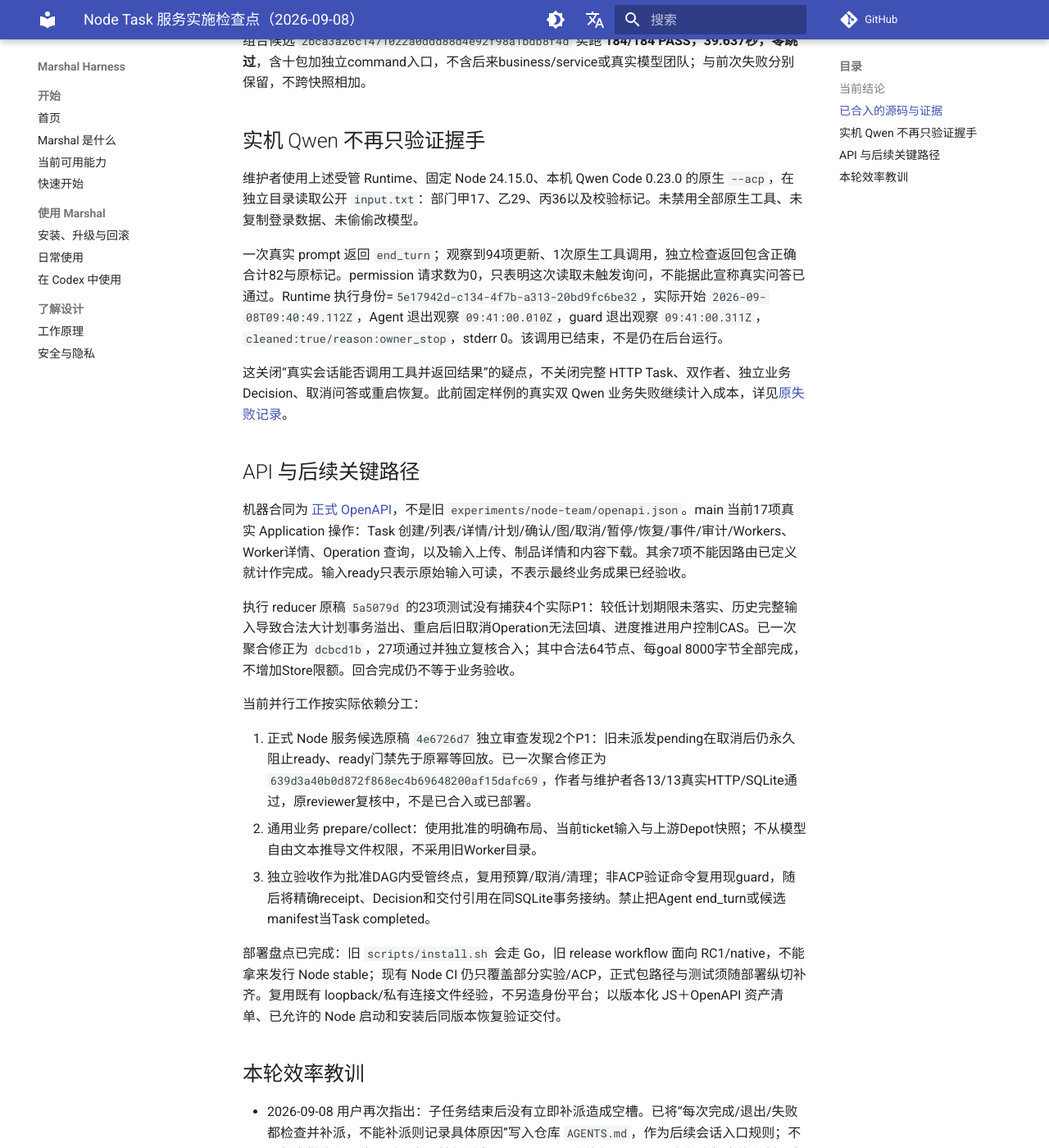
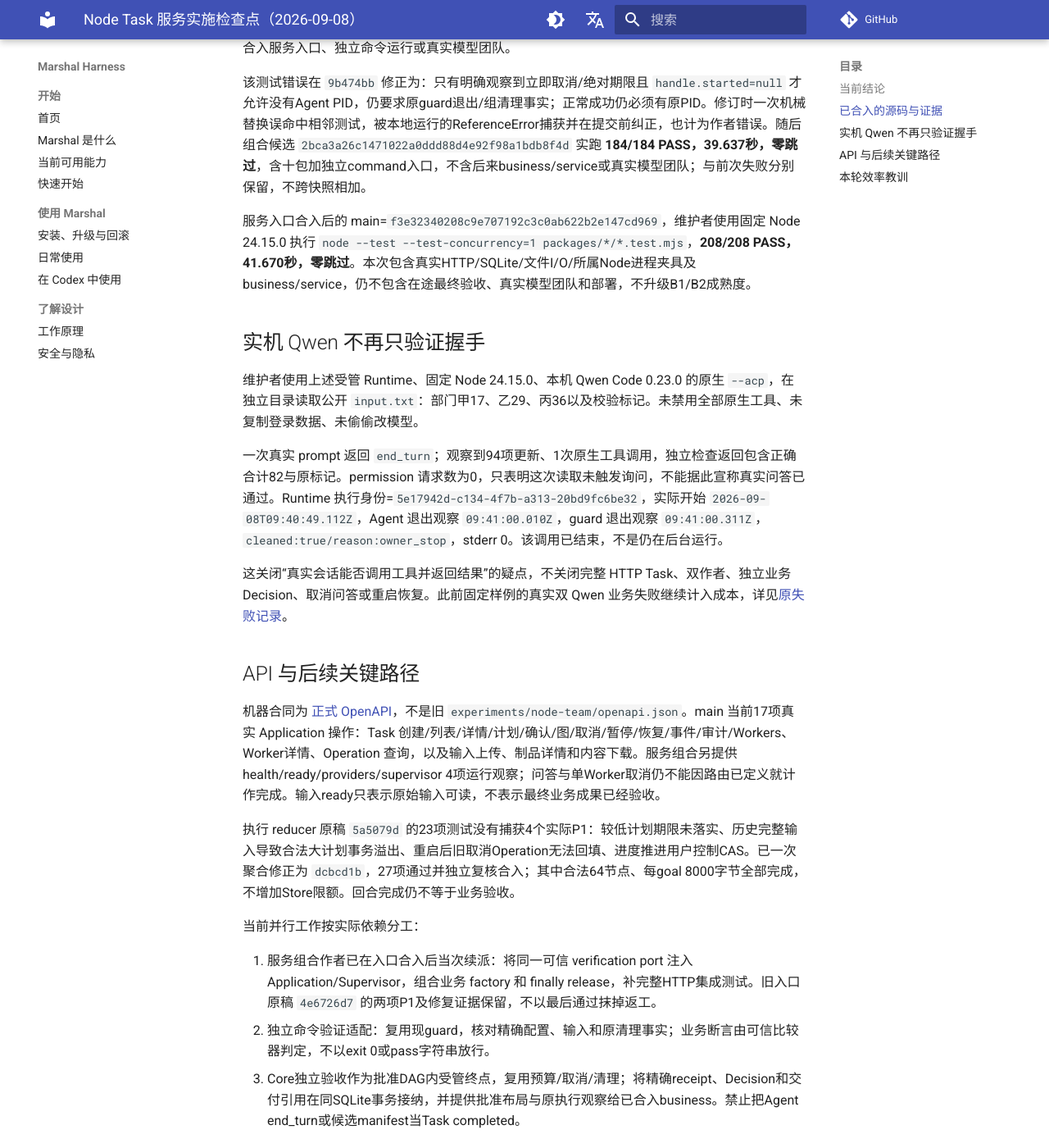
Before and after one commit to chiga0/marshal-harness, an MkDocs documentation site: the page built from docs/node-task-service-status-2026-09-08.md, in a window 1280 px wide and 1400 px high, scrolled down 2246 px. Shown: the whole window at 82% size. Built offline with MkDocs 1.6.1 and Material for MkDocs 9.7.7, drawn with Linux system fonts in a browser that asks for light colours; comment, search, counter and statistics services are not loaded; some of the changed text lies outside the part shown.

Commit message:
docs: record integrated HTTP service and 208-test checkpoint

```diff
--- a/docs/node-task-service-status-2026-09-08.md
+++ b/docs/node-task-service-status-2026-09-08.md
@@ -2,7 +2,7 @@
 
 ## 当前结论
 
-正式主线是 ADR0088 的 Node-only Task 服务，不再扩充固定订单实验。当前代码集成基线 main=`90591d5e37e6e6eac247f6e19efae853232b9ada`，已包含正式 HTTP、唯一 SQLite、Task 控制/执行 reducer、受管 ACP、Supervisor、输入上传/制品下载、不可变文件物化、通用业务文件适配、独立验证命令运行和独立 HTTP 客户端。**正式服务入口仍为审查候选，完整自主交付和 API-STABLE 尚未完成**。B1/B2 保持 IN_PROGRESS，B3 保持 PLANNED；实验双 Pi 成功与正式组件证据分开。
+正式主线是 ADR0088 的 Node-only Task 服务，不再扩充固定订单实验。当前代码集成基线 main=`f3e32340208c9e707192c3c0ab622b2e147cd969`，已包含正式 HTTP、唯一 SQLite、Task 控制/执行 reducer、受管 ACP、Supervisor、输入上传/制品下载、不可变文件物化、通用业务文件适配、独立验证命令运行、独立 HTTP 客户端与正式服务入口。**服务组合已合入；完整自主交付和 API-STABLE 尚未完成**。B1/B2 保持 IN_PROGRESS，B3 保持 PLANNED；实验双 Pi 成功与正式组件证据分开。
 
 最新已知 origin/main=`ba2196bea33e6f007809f75f9671928c892bfa11`（此前 fetch 结果，本检查点未重新查询远端），pendingRemoteSync=true。本表记录的是本地 merge，不表示远端 main 已同步、CI 已运行或已发行。
 
@@ -23,6 +23,7 @@
 | 自驱Supervisor及失败先fence | `ee36d7a5221b8d7dacf6a6246f8dcde3edaced90` | `71e0c1fb06314a5abf73f4f4464e5dea81691605` | 原唯一P1聚合修复，同reviewer37/37通过；cleanup等待中不再派同Task下游，其他Task继续 |
 | 独立验证命令运行 | `9b474bbd6c014e6756972a119488b8635589d071` | `22d536044c557f1a650410fc1627875af23f4857` | 独立review无P0/P1，21/21真实Node运行组合通过；复用原guard，不伪造ACP end_turn或业务通过 |
 | 通用业务文件适配 | `f594271df2f1a1264add304391a316dfb3b4802e` | `90591d5e37e6e6eac247f6e19efae853232b9ada` | root独立逐行审查及39/39 business/files/depot组合通过；作者受git写入限制，由root核对三文件SHA后提交；仍需Core批准布局/执行观察端口 |
+| 正式 Node HTTP 服务组合 | `639d3a40b0d872f868ec4b69648200af15dafc69` | `f3e32340208c9e707192c3c0ab622b2e147cd969` | 2项恢复P1一次聚合修正并由同reviewer关闭；维护者13/13真实HTTP/SQLite通过，reviewer另有17项真实SQLite/depot断言；并非模型团队或实机部署 |
 
 ACP Provider 和 ArtifactDepot 的定向测试、diff-check、secret scan、merge-tree 均通过后本地合入。本轮不调用 Marshal 原生二进制，不生成临时原生 checker。统计保留各包/各 source 范围，不把不同快照的测试数相加宣称完整 release 回归。
 
@@ -31,6 +32,8 @@ ACP Provider 和 ArtifactDepot 的定向测试、diff-check、secret scan、merg
 后续组合 `5f511abe` 的八包验证为 **140/140 PASS，29.734秒，零跳过**。最新 `71e0c1fb` 的十包组合为 **178/179 PASS，44.906秒，零跳过**，不是全绿：ACP Provider期限测试在启动前已合法截止，但测试辅助函数无条件读取不存在的 `started.guardPid`，抛出 TypeError。已保留失败，正在将断言区分实际未启动与已启动清理；不能用增加期限或重复运行把原失败抹掉。该组合不含未合入服务入口、独立命令运行或真实模型团队。
 
 该测试错误在 `9b474bb` 修正为：只有明确观察到立即取消/绝对期限且 `handle.started=null` 才允许没有Agent PID，仍要求原guard退出/组清理事实；正常成功仍必须有原PID。修订时一次机械替换误命中相邻测试，被本地运行的ReferenceError捕获并在提交前纠正，也计为作者错误。随后组合候选 `2bca3a26c1471022a0ddd88d4e92f98a1bdb8f4d` 实跑 **184/184 PASS，39.637秒，零跳过**，含十包加独立command入口，不含后来business/service或真实模型团队；与前次失败分别保留，不跨快照相加。
+
+服务入口合入后的 main=`f3e32340208c9e707192c3c0ab622b2e147cd969`，维护者使用固定 Node 24.15.0 执行 `node --test --test-concurrency=1 packages/*/*.test.mjs`，**208/208 PASS，41.670秒，零跳过**。本次包含真实HTTP/SQLite/文件I/O/所属Node进程夹具及business/service，仍不包含在途最终验收、真实模型团队和部署，不升级B1/B2成熟度。
 
 ## 实机 Qwen 不再只验证握手
 
@@ -42,15 +45,15 @@ ACP Provider 和 ArtifactDepot 的定向测试、diff-check、secret scan、merg
 
 ## API 与后续关键路径
 
-机器合同为 [正式 OpenAPI](../packages/task-api/openapi.json)，不是旧 `experiments/node-team/openapi.json`。main 当前17项真实 Application 操作：Task 创建/列表/详情/计划/确认/图/取消/暂停/恢复/事件/审计/Workers、Worker详情、Operation 查询，以及输入上传、制品详情和内容下载。其余7项不能因路由已定义就计作完成。输入ready只表示原始输入可读，不表示最终业务成果已经验收。
+机器合同为 [正式 OpenAPI](../packages/task-api/openapi.json)，不是旧 `experiments/node-team/openapi.json`。main 当前17项真实 Application 操作：Task 创建/列表/详情/计划/确认/图/取消/暂停/恢复/事件/审计/Workers、Worker详情、Operation 查询，以及输入上传、制品详情和内容下载。服务组合另提供 health/ready/providers/supervisor 4项运行观察；问答与单Worker取消仍不能因路由已定义就计作完成。输入ready只表示原始输入可读，不表示最终业务成果已经验收。
 
 执行 reducer 原稿 `5a5079d` 的23项测试没有捕获4个实际P1：较低计划期限未落实、历史完整输入导致合法大计划事务溢出、重启后旧取消Operation无法回填、进度推进用户控制CAS。已一次聚合修正为 `dcbcd1b`，27项通过并独立复核合入；其中合法64节点、每goal 8000字节全部完成，不增加Store限额。回合完成仍不等于业务验收。
 
 当前并行工作按实际依赖分工：
 
-1. 正式 Node 服务候选原稿 `4e6726d7` 独立审查发现2个P1：旧未派发pending在取消后仍永久阻止ready、ready门禁先于原幂等回放。已一次聚合修正为 `639d3a40b0d872f868ec4b69648200af15dafc69`，作者与维护者各13/13真实HTTP/SQLite通过，原reviewer复核中，不是已合入或已部署。
-2. 通用业务 prepare/collect：使用批准的明确布局、当前ticket输入与上游Depot快照；不从模型自由文本推导文件权限，不采用旧Worker目录。
-3. 独立验收作为批准DAG内受管终点，复用预算/取消/清理；非ACP验证命令复用现guard，随后将精确receipt、Decision和交付引用在同SQLite事务接纳。禁止把Agent end_turn或候选manifest当Task completed。
+1. 服务组合作者已在入口合入后当次续派：将同一可信 verification port 注入 Application/Supervisor，组合业务 factory 和 finally release，补完整HTTP集成测试。旧入口原稿 `4e6726d7` 的两项P1及修复证据保留，不以最后通过抹掉返工。
+2. 独立命令验证适配：复用现guard，核对精确配置、输入和原清理事实；业务断言由可信比较器判定，不以exit 0或pass字符串放行。
+3. Core独立验收作为批准DAG内受管终点，复用预算/取消/清理；将精确receipt、Decision和交付引用在同SQLite事务接纳，并提供批准布局与原执行观察给已合入business。禁止把Agent end_turn或候选manifest当Task completed。
 
 部署盘点已完成：旧 `scripts/install.sh` 会走 Go，旧 release workflow 面向 RC1/native，不能拿来发行 Node stable；现有 Node CI 仍只覆盖部分实验/ACP，正式包路径与测试须随部署纵切补齐。复用既有 loopback/私有连接文件经验，不另造身份平台；以版本化 JS＋OpenAPI 资产清单、已允许的 Node 启动和安装后同版本恢复验证交付。
 
```
Also changed, not shown: docs/roadmap-status.md (+1 -1 lines).
